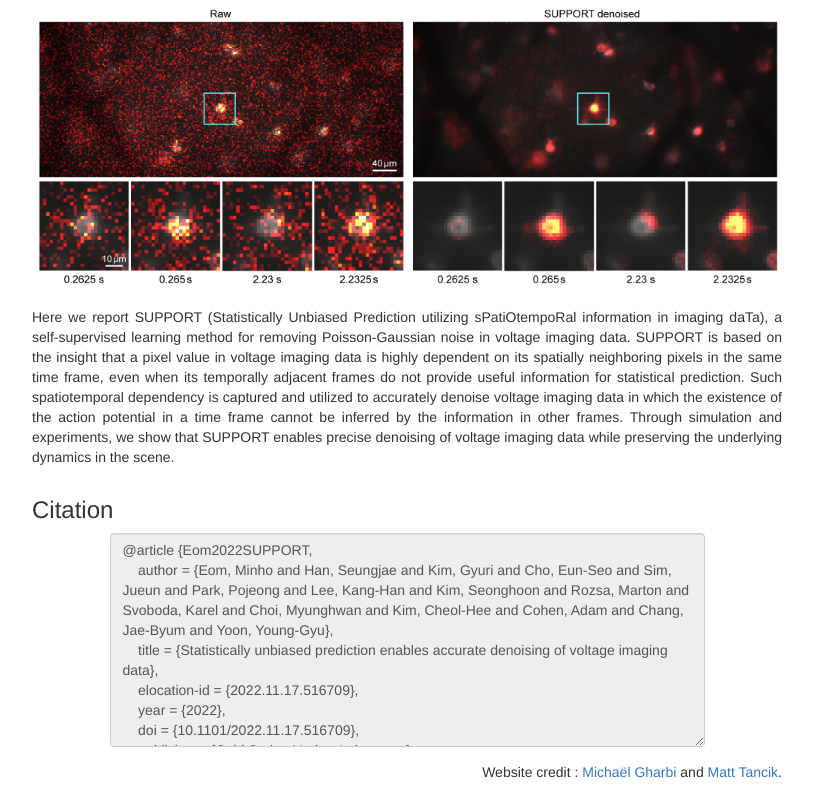
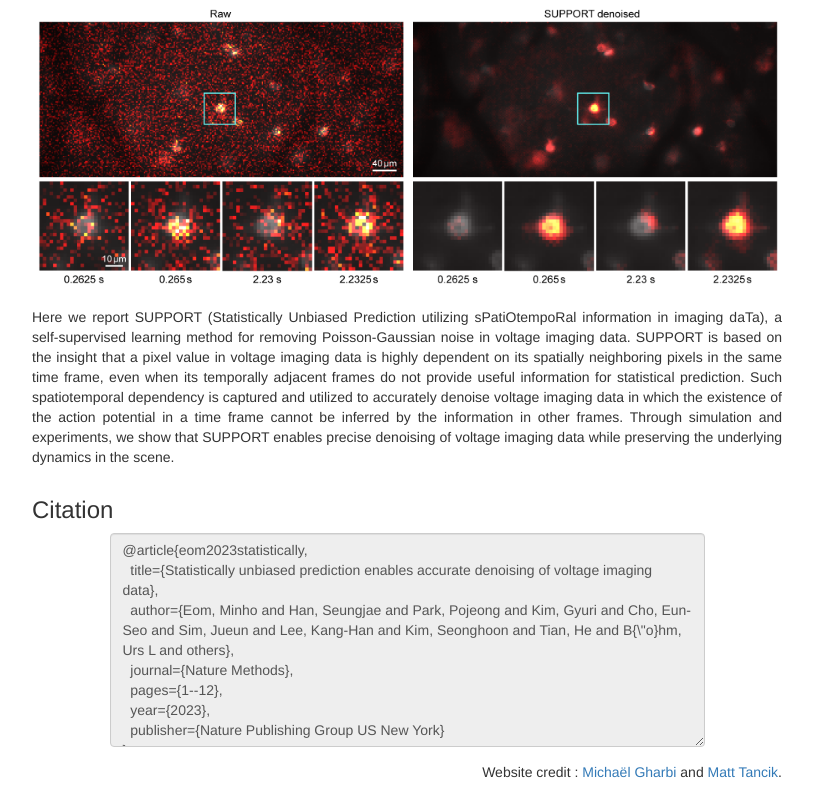
Before and after one commit to NICALab/SUPPORT, a plain HTML site: page docs/index.html in a window 1280 px wide. Shown: the part 451-1263 px from the top of the page, without its empty margins (233-1046 px from the left). Drawn offline with nearby package versions, Linux system fonts and the light colour scheme; some packages are replaced by stand-ins of ours; a script that the page names is missing; files whose address does not match are found by name.

Commit message:
Update index.html

```diff
--- a/docs/index.html
+++ b/docs/index.html
@@ -53,7 +53,7 @@
                 Statistically unbiased prediction <br>
                 enables accurate denoising of voltage imaging data <br>
                 <small>
-                    bioRxiv
+                    Nature Methods
                 </small>
             </h2>
         </div>
@@ -164,7 +164,7 @@
             <div class=" col-md-4 col-md-offset-4 text-center">
                 <ul class="nav nav-pills nav-justified">
                     <li>
-                        <a href="https://www.biorxiv.org/content/10.1101/2022.11.17.516709v1.full.pdf+html">
+                        <a href="https://www.nature.com/articles/s41592-023-02005-8">
                             <image src="imgs/support_first_page.png" height="60px">
                                 <h4><strong>Paper</strong></h4>
                         </a>
@@ -214,16 +214,13 @@
                 </h3>
                 <div class="form-group col-md-10 col-md-offset-1">
                     <textarea id="bibtex" class="form-control" rows="10" readonly>
-@article {Eom2022SUPPORT,
-    author = {Eom, Minho and Han, Seungjae and Kim, Gyuri and Cho, Eun-Seo and Sim, Jueun and Park, Pojeong and Lee, Kang-Han and Kim, Seonghoon and Rozsa, Marton and Svoboda, Karel and Choi, Myunghwan and Kim, Cheol-Hee and Cohen, Adam and Chang, Jae-Byum and Yoon, Young-Gyu},
-    title = {Statistically unbiased prediction enables accurate denoising of voltage imaging data},
-    elocation-id = {2022.11.17.516709},
-    year = {2022},
-    doi = {10.1101/2022.11.17.516709},
-    publisher = {Cold Spring Harbor Laboratory},
-    URL = {https://www.biorxiv.org/content/early/2022/11/18/2022.11.17.516709},
-    eprint = {https://www.biorxiv.org/content/early/2022/11/18/2022.11.17.516709.full.pdf},
-    journal = {bioRxiv}
+@article{eom2023statistically,
+  title={Statistically unbiased prediction enables accurate denoising of voltage imaging data},
+  author={Eom, Minho and Han, Seungjae and Park, Pojeong and Kim, Gyuri and Cho, Eun-Seo and Sim, Jueun and Lee, Kang-Han and Kim, Seonghoon and Tian, He and B{\"o}hm, Urs L and others},
+  journal={Nature Methods},
+  pages={1--12},
+  year={2023},
+  publisher={Nature Publishing Group US New York}
 }</textarea>
                 </div>
             </div>
```
